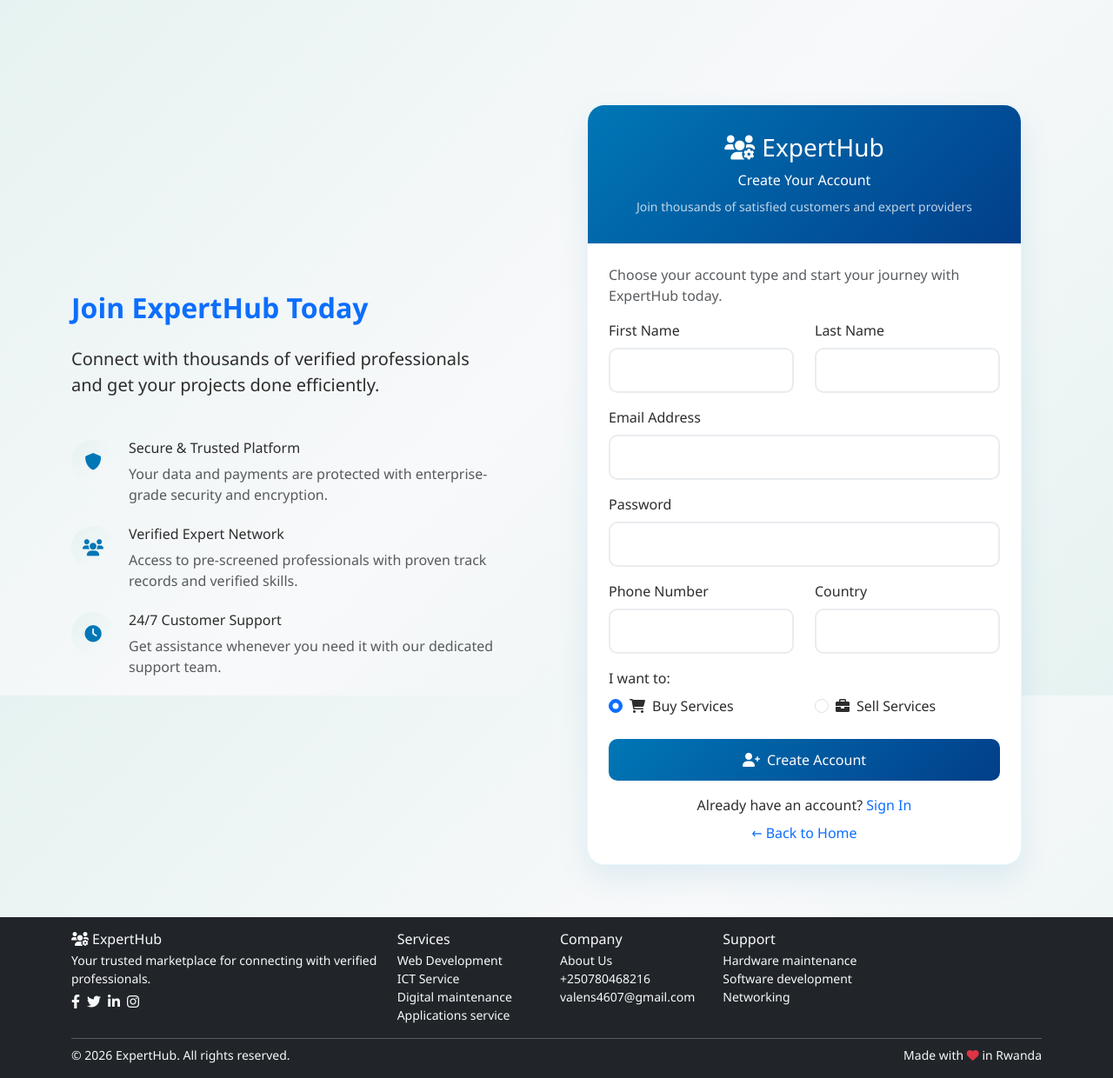
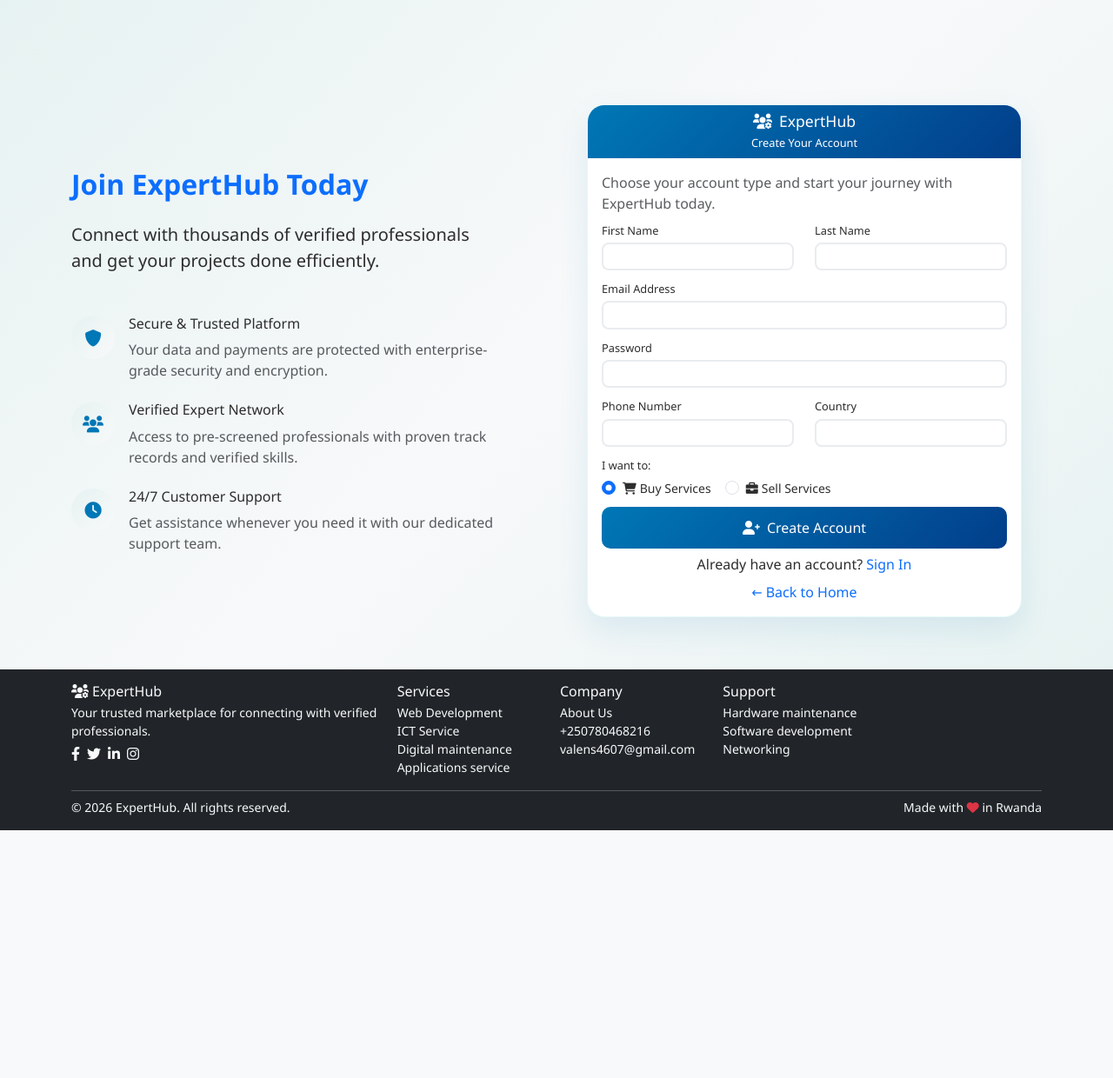
Before and after one commit to ukvalens/ExpertHub, a PHP site: page /ExpertHUB/signup.php in a window 1280 px wide. Shown: the whole page at 87% size. After the commit the page ends 955 px from the top, so only its background shows below. Run offline with PHP 8.4, Linux system fonts and the light colour scheme.

Commit message:
Add compact form styles to prevent scrolling on all form pages

```diff
--- a/assets/css/style.css
+++ b/assets/css/style.css
@@ -33,6 +33,7 @@ body.auth-body {
     align-items: center;
     padding-top: 20px;
     padding-bottom: 20px;
+    overflow: hidden;
 }
 
 .auth-card {
@@ -184,6 +185,65 @@ section {
 
 footer {
     margin-top: auto;
+}
+
+/* Compact form styles */
+.auth-card .auth-header {
+    padding: 0.75rem 1.5rem;
+}
+
+.auth-card .auth-header h3,
+.auth-card .auth-header h5 {
+    font-size: 1.1rem;
+    margin-bottom: 0.2rem;
+}
+
+.auth-card .auth-header p,
+.auth-card .auth-header small {
+    font-size: 0.8rem;
+}
+
+.auth-card .p-4 {
+    padding: 0.75rem !important;
+}
+
+.auth-card .form-label {
+    font-size: 0.8rem;
+    margin-bottom: 2px;
+}
+
+.auth-card .form-control,
+.auth-card .form-select {
+    padding: 4px 10px;
+    font-size: 0.85rem;
+    border-radius: 8px;
+}
+
+.auth-card .mb-3 {
+    margin-bottom: 0.35rem !important;
+}
+
+.auth-card .mb-4 {
+    margin-bottom: 0.4rem !important;
+}
+
+.auth-card textarea.form-control {
+    min-height: 55px;
+    max-height: 70px;
+}
+
+.auth-card h5 {
+    font-size: 0.9rem;
+    margin-bottom: 0.3rem !important;
+}
+
+.auth-card hr {
+    margin: 0.4rem 0 !important;
+}
+
+.container.py-4 {
+    padding-top: 0.75rem !important;
+    padding-bottom: 0.75rem !important;
 }
 
 @media (max-width: 768px) {
--- a/login.php
+++ b/login.php
@@ -43,7 +43,7 @@ if ($_SERVER['REQUEST_METHOD'] == 'POST') {
     <title>Sign In - ExpertHub</title>
     <link href="https://cdn.jsdelivr.net/npm/bootstrap@5.3.0/dist/css/bootstrap.min.css" rel="stylesheet">
     <link href="https://cdnjs.cloudflare.com/ajax/libs/font-awesome/6.0.0/css/all.min.css" rel="stylesheet">
-    <link href="assets/css/style.css?v=14" rel="stylesheet">
+    <link href="assets/css/style.css?v=15" rel="stylesheet">
 
     </style>
 </head>
--- a/signup.php
+++ b/signup.php
@@ -49,7 +49,7 @@ if ($_SERVER['REQUEST_METHOD'] == 'POST') {
     <title>Sign Up - ExpertHub</title>
     <link href="https://cdn.jsdelivr.net/npm/bootstrap@5.3.0/dist/css/bootstrap.min.css" rel="stylesheet">
     <link href="https://cdnjs.cloudflare.com/ajax/libs/font-awesome/6.0.0/css/all.min.css" rel="stylesheet">
-    <link href="assets/css/style.css?v=14" rel="stylesheet">
+    <link href="assets/css/style.css?v=15" rel="stylesheet">
 </head>
 <body class="auth-body">
     <div class="container">
@@ -98,12 +98,11 @@ if ($_SERVER['REQUEST_METHOD'] == 'POST') {
             </div>
             <div class="col-lg-6">
                 <div class="auth-card mx-auto" style="max-width: 500px;">
-                    <div class="auth-header">
-                        <h3><i class="fas fa-users-cog me-2"></i>ExpertHub</h3>
-                        <p class="mb-0">Create Your Account</p>
-                        <small class="d-block mt-2 opacity-75">Join thousands of satisfied customers and expert providers</small>
+                    <div class="auth-header py-2">
+                        <h5><i class="fas fa-users-cog me-2"></i>ExpertHub</h5>
+                        <p class="mb-0 small">Create Your Account</p>
                     </div>
-                    <div class="p-4">
+                    <div class="p-3">
                         <?php if (isset($error)): ?>
                             <div class="alert alert-danger"><?php echo $error; ?></div>
                         <?php endif; ?>
@@ -117,55 +116,51 @@ if ($_SERVER['REQUEST_METHOD'] == 'POST') {
 
                         <form method="POST">
                             <div class="row">
-                                <div class="col-md-6 mb-3">
-                                    <label class="form-label">First Name</label>
-                                    <input type="text" class="form-control" name="first_name" required>
+                                <div class="col-md-6 mb-2">
+                                    <label class="form-label small mb-1">First Name</label>
+                                    <input type="text" class="form-control form-control-sm" name="first_name" required>
                                 </div>
-                                <div class="col-md-6 mb-3">
-                                    <label class="form-label">Last Name</label>
-                                    <input type="text" class="form-control" name="last_name" required>
+                                <div class="col-md-6 mb-2">
+                                    <label class="form-label small mb-1">Last Name</label>
+                                    <input type="text" class="form-control form-control-sm" name="last_name" required>
                                 </div>
                             </div>
 
-                            <div class="mb-3">
-                                <label class="form-label">Email Address</label>
-                                <input type="email" class="form-control" name="email" required>
+                            <div class="mb-2">
+                                <label class="form-label small mb-1">Email Address</label>
+                                <input type="email" class="form-control form-control-sm" name="email" required>
                             </div>
 
-                            <div class="mb-3">
-                                <label class="form-label">Password</label>
-                                <input type="password" class="form-control" name="password" required minlength="6">
+                            <div class="mb-2">
+                                <label class="form-label small mb-1">Password</label>
+                                <input type="password" class="form-control form-control-sm" name="password" required minlength="6">
                             </div>
 
                             <div class="row">
-                                <div class="col-md-6 mb-3">
-                                    <label class="form-label">Phone Number</label>
-                                    <input type="tel" class="form-control" name="phone">
+                                <div class="col-md-6 mb-2">
+                                    <label class="form-label small mb-1">Phone Number</label>
+                                    <input type="tel" class="form-control form-control-sm" name="phone">
                                 </div>
-                                <div class="col-md-6 mb-3">
-                                    <label class="form-label">Country</label>
-                                    <input type="text" class="form-control" name="country">
+                                <div class="col-md-6 mb-2">
+                                    <label class="form-label small mb-1">Country</label>
+                                    <input type="text" class="form-control form-control-sm" name="country">
                                 </div>
                             </div>
 
-                            <div class="mb-4">
-                                <label class="form-label">I want to:</label>
-                                <div class="row">
-                                    <div class="col-md-6">
+                            <div class="mb-2">
+                                <label class="form-label small mb-1">I want to:</label>
+                                <div class="d-flex gap-3">
                                     <div class="form-check">
                                         <input class="form-check-input" type="radio" name="user_type" value="customer" id="customer" checked>
-                                            <label class="form-check-label" for="customer">
-                                                <i class="fas fa-shopping-cart me-2"></i>Buy Services
+                                        <label class="form-check-label small" for="customer">
+                                            <i class="fas fa-shopping-cart me-1"></i>Buy Services
                                         </label>
                                     </div>
-                                    </div>
-                                    <div class="col-md-6">
                                     <div class="form-check">
                                         <input class="form-check-input" type="radio" name="user_type" value="provider" id="provider">
-                                            <label class="form-check-label" for="provider">
-                                                <i class="fas fa-briefcase me-2"></i>Sell Services
+                                        <label class="form-check-label small" for="provider">
+                                            <i class="fas fa-briefcase me-1"></i>Sell Services
                                         </label>
-                                        </div>
                                     </div>
                                 </div>
                             </div>
```
Lines whose indentation alone changed are shown as unchanged.
